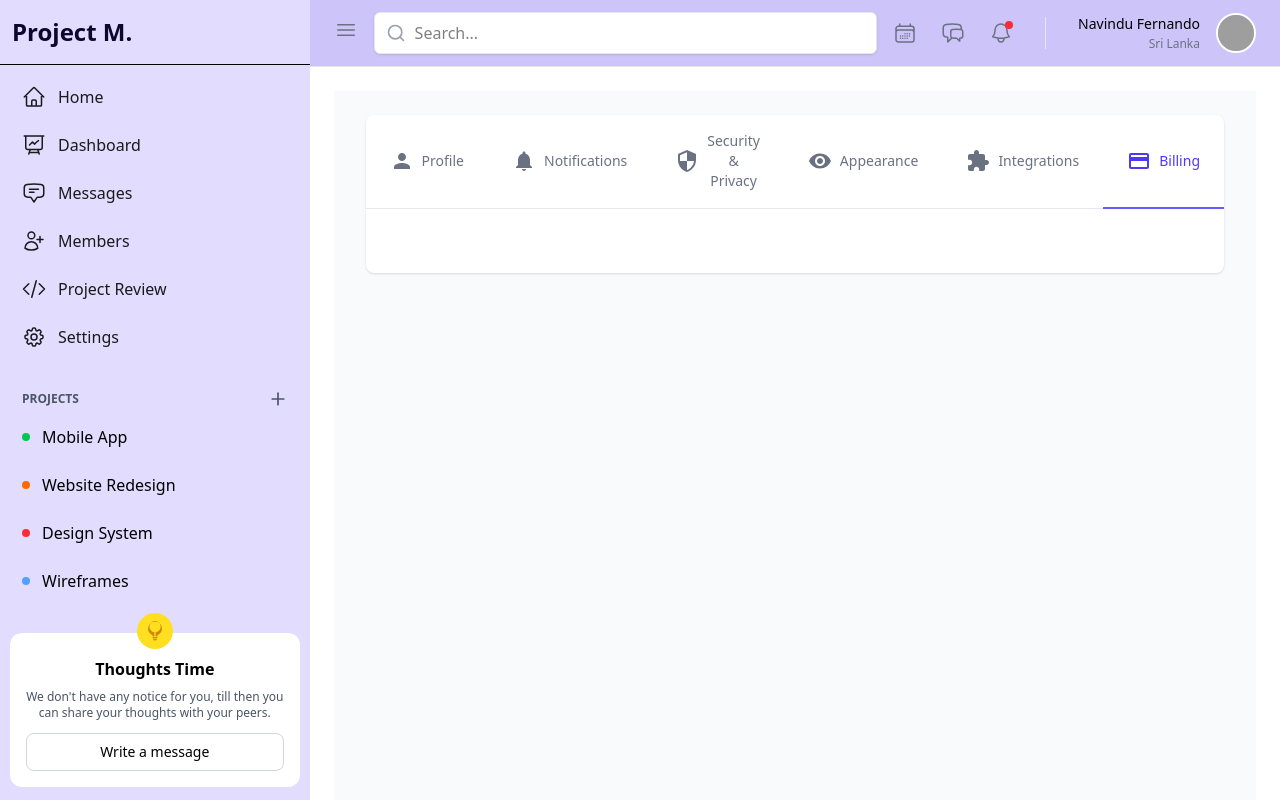
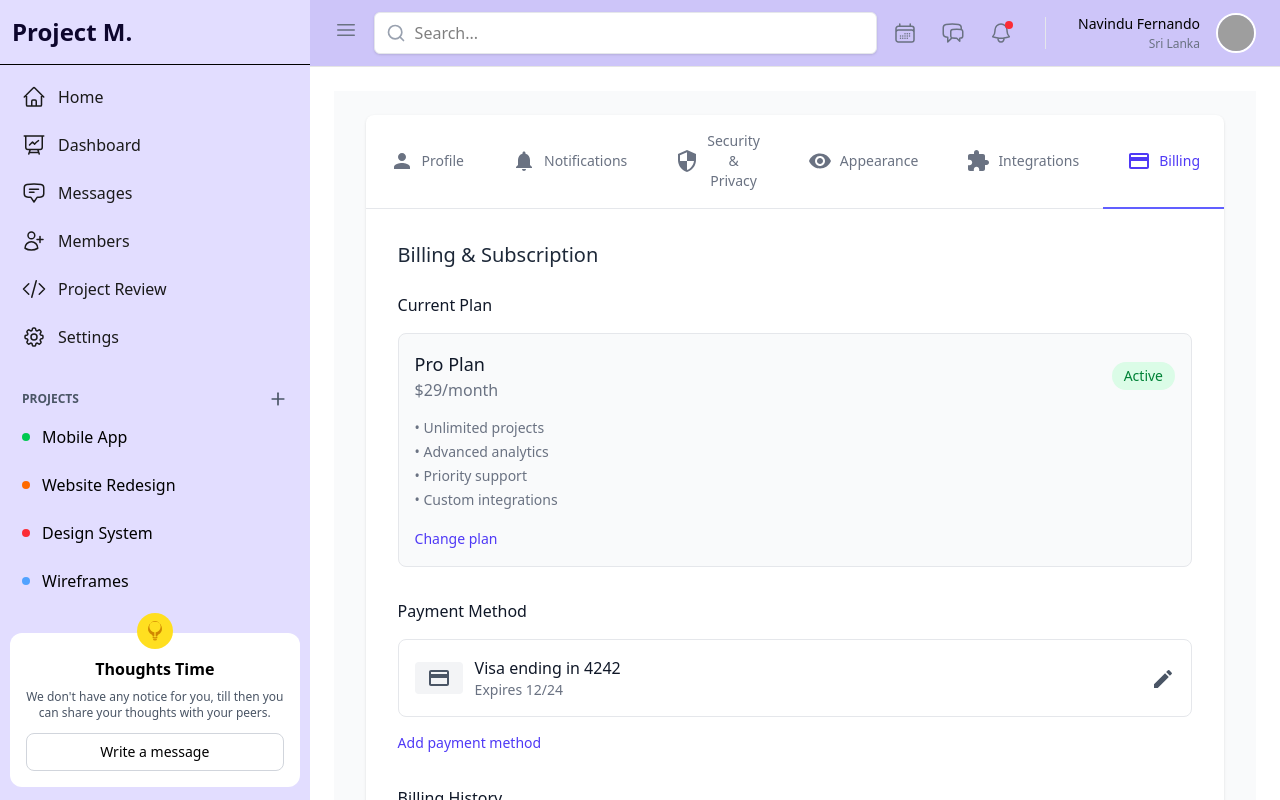
Before and after one commit to navindufernando/QUBIQ, a React (Vite) app in the folder common/sideandnavbar/: page /settings in a window 1280 px wide. Both pictures are taken after a click on the button "Billing". Shown: the top 800 px of the page. Built offline with nearby package versions, Linux system fonts and the light colour scheme; grey boxes are pictures that could not be loaded.

Commit message:
created billing section in the settings page

```diff
--- a/common/sideandnavbar/src/pages/Settings/Settings.tsx
+++ b/common/sideandnavbar/src/pages/Settings/Settings.tsx
@@ -614,6 +614,142 @@ const Settings = () => {
             </div>
           </div>
         );
+      case "billing":
+        return (
+          <div>
+            <h2 className="text-xl font-medium text-gray-800 mb-6">
+              Billing & Subscription
+            </h2>
+
+            <div className="mb-8">
+              <h3 className="font-medium text-gray-900 mb-4">Current Plan</h3>
+
+              <div className="bg-gray-50 p-4 rounded-lg border border-gray-200">
+                <div className="flex items-center justify-between mb-4">
+                  <div>
+                    <h4 className="text-lg font-medium text-gray-900">
+                      Pro Plan
+                    </h4>
+                    <p className="text-gray-500">$29/month</p>
+                  </div>
+                  <span className="px-3 py-1 text-sm text-green-700 bg-green-100 rounded-full">
+                    Active
+                  </span>
+                </div>
+                <div className="space-y-1 text-sm text-gray-500">
+                  <p>• Unlimited projects</p>
+                  <p>• Advanced analytics</p>
+                  <p>• Priority support</p>
+                  <p>• Custom integrations</p>
+                </div>
+                <div className="mt-4">
+                  <button className="text-indigo-600 hover:text-indigo-700 font-medium text-sm">
+                    Change plan
+                  </button>
+                </div>
+              </div>
+            </div>
+
+            <div className="mb-8">
+              <h3 className="font-medium text-gray-900 mb-4">Payment Method</h3>
+
+              <div className="bg-white p-4 rounded-lg border border-gray-200">
+                <div className="flex items-center justify-between">
+                  <div className="flex items-center">
+                    <div className="w-12 h-8 bg-gray-100 rounded flex items-center justify-center mr-3">
+                      <CreditCardIcon className="h-6 w-6 text-gray-600" />
+                    </div>
+                    <div>
+                      <p className="font-medium text-gray-900">
+                        Visa ending in 4242
+                      </p>
+                      <p className="text-sm text-gray-500">Expires 12/24</p>
+                    </div>
+                  </div>
+                  <button className="text-gray-600 hover:text-gray-900">
+                    <EditIcon className="h-5 w-5" />
+                  </button>
+                </div>
+              </div>
+
+              <button className="mt-4 text-indigo-600 hover:text-indigo-700 font-medium text-sm">
+                Add payment method
+              </button>
+            </div>
+
+            <div className="mb-8">
+              <h3 className="font-medium text-gray-900 mb-4">
+                Billing History
+              </h3>
+
+              <div className="bg-white shadow overflow-hidden rounded-md">
+                <ul role="list" className="divide-y divide-gray-200">
+                  <li className="px-4 py-4">
+                    <div className="flex items-center justify-between">
+                      <div>
+                        <p className="font-medium text-gray-900">
+                          Pro Plan - Monthly
+                        </p>
+                        <p className="text-sm text-gray-500">
+                          February 1, 2024
+                        </p>
+                      </div>
+                      <div className="text-right">
+                        <p className="font-medium text-gray-900">$29.00</p>
+                        <a
+                          href="#"
+                          className="text-indigo-600 hover:text-indigo-700 text-sm"
+                        >
+                          Download
+                        </a>
+                      </div>
+                    </div>
+                  </li>
+                  <li className="px-4 py-4">
+                    <div className="flex items-center justify-between">
+                      <div>
+                        <p className="font-medium text-gray-900">
+                          Pro Plan - Monthly
+                        </p>
+                        <p className="text-sm text-gray-500">January 1, 2024</p>
+                      </div>
+                      <div className="text-right">
+                        <p className="font-medium text-gray-900">$29.00</p>
+                        <a
+                          href="#"
+                          className="text-indigo-600 hover:text-indigo-700 text-sm"
+                        >
+                          Download
+                        </a>
+                      </div>
+                    </div>
+                  </li>
+                  <li className="px-4 py-4">
+                    <div className="flex items-center justify-between">
+                      <div>
+                        <p className="font-medium text-gray-900">
+                          Pro Plan - Monthly
+                        </p>
+                        <p className="text-sm text-gray-500">
+                          December 1, 2023
+                        </p>
+                      </div>
+                      <div className="text-right">
+                        <p className="font-medium text-gray-900">$29.00</p>
+                        <a
+                          href="#"
+                          className="text-indigo-600 hover:text-indigo-700 text-sm"
+                        >
+                          Download
+                        </a>
+                      </div>
+                    </div>
+                  </li>
+                </ul>
+              </div>
+            </div>
+          </div>
+        );
       default:
         return null;
     }
```
